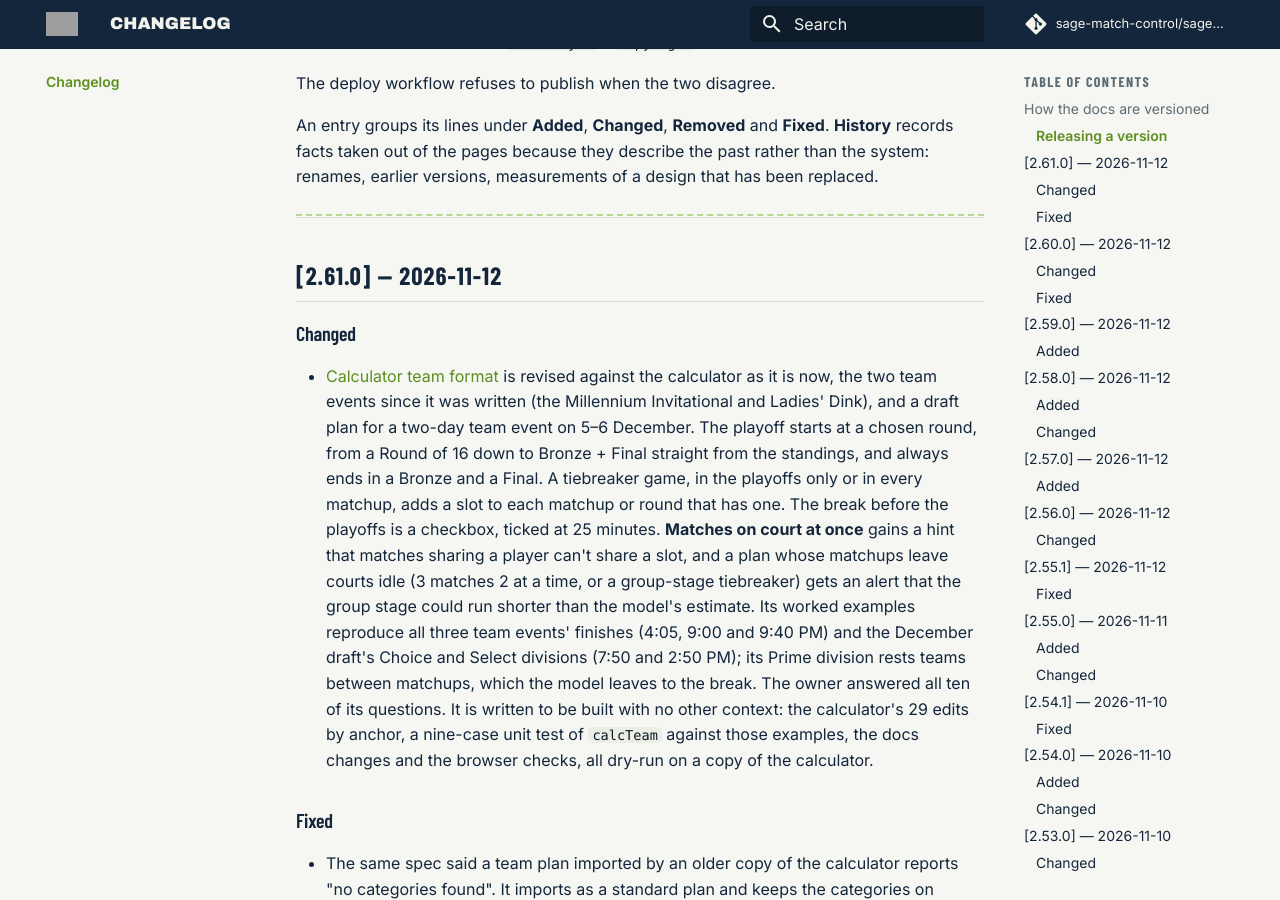
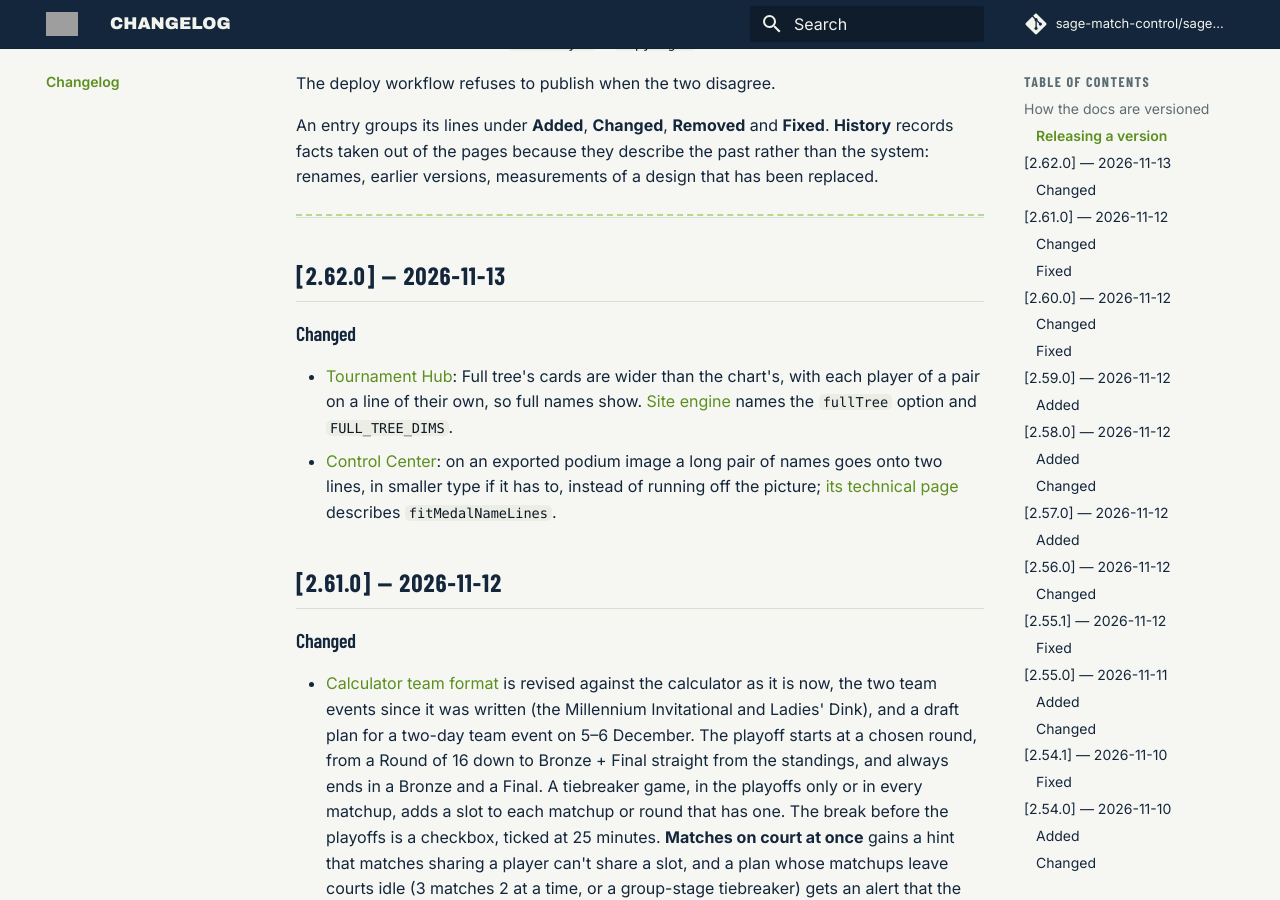
Before and after one commit to sage-match-control/sage-docs, an MkDocs documentation site: the page built from docs/changelog.md, in a window 1280 px wide and 900 px high, scrolled down 1027 px. Built offline with MkDocs 1.6.1 and Material for MkDocs 9.7.7, drawn with Linux system fonts in a browser that asks for light colours; comment, search, counter and statistics services are not loaded.

Commit message:
docs 2.62.0: Full tree's two-line names on wider cards; podium image fits long names
Co-Authored-By: Claude Opus 5.5 <noreply@anthropic.com>

```diff
--- a/docs/changelog.md
+++ b/docs/changelog.md
@@ -36,6 +36,17 @@ rather than the system: renames, earlier versions, measurements of a design that
 has been replaced.
 
 ---
+
+## [2.62.0] — 2026-11-13
+
+### Changed
+
+- [Tournament Hub](features/tournament-hub.md): Full tree's cards are wider than the chart's, with each
+  player of a pair on a line of their own, so full names show. [Site engine](technical/site-engine.md)
+  names the `fullTree` option and `FULL_TREE_DIMS`.
+- [Control Center](features/control-center.md): on an exported podium image a long pair of names goes onto
+  two lines, in smaller type if it has to, instead of running off the picture;
+  [its technical page](technical/control-center.md) describes `fitMedalNameLines`.
 
 ## [2.61.0] — 2026-11-12
 
--- a/mkdocs.yml
+++ b/mkdocs.yml
@@ -6,7 +6,7 @@ repo_name: sage-match-control/sage-docs
 edit_uri: edit/main/docs/
 # The docs version. Bump it with a new entry at the top of docs/changelog.md;
 # the deploy workflow checks the two agree.
-copyright: 'S.A.G.E. Documentation <a href="https://sage-match-control.github.io/sage-docs/changelog/">v2.61.0</a>'
+copyright: 'S.A.G.E. Documentation <a href="https://sage-match-control.github.io/sage-docs/changelog/">v2.62.0</a>'
 
 docs_dir: docs
 
```
Also changed, not shown: docs/features/control-center.md (+3 -1 lines), docs/features/tournament-hub.md (+3 -1 lines), docs/technical/control-center.md (+4 -1 lines), docs/technical/site-engine.md (+4 -1 lines).
